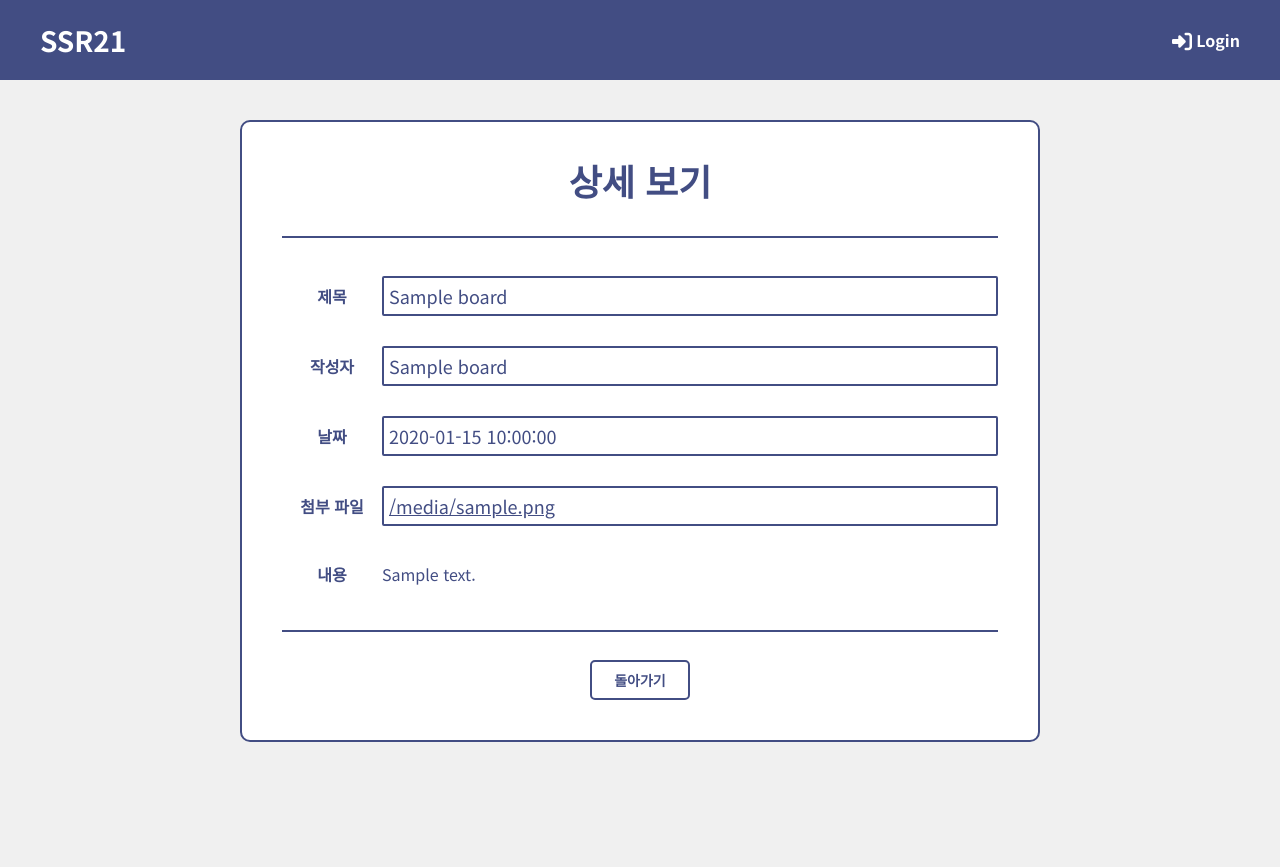
After one commit to Nouh-PROJECT/Nouh, a Flask app: template flask/app/templates/admin/board_view.html in a window 1280 px wide. The commit adds this page. Run offline with Flask 3, Linux system fonts and the light colour scheme; the template is opened without the code that fills it: most values are stand-ins (such as "Sample title", 1, 10 or a date in 2020); parts of the project's set-up code (start-up, migrations or seed data) failed here and were passed over; some libraries are stand-ins or nearby versions.

Commit message:
관리자 페이지에서 게시글 조회 기능 추가

```diff
--- a/flask/app/templates/admin/admin.html
+++ b/flask/app/templates/admin/admin.html
@@ -183,10 +183,11 @@
 
                 // 게시글 데이터를 테이블에 추가
                 data.posts.forEach(post => {
+                    const postUrl = `/admin/board/view/${post.id}`;
                     contentHtml += `
                         <tr>
                             <td>${post.id}</td>
-                            <td>${post.title}</td>
+                            <td><a href="${postUrl}" class="board-title-link">${post.title}</a></td>
                             <td>${post.author}</td>
                             <td>
                                 <button class="delete-button" onclick="deletePost(${post.id})">
--- /dev/null
+++ b/flask/app/templates/admin/board_view.html
@@ -0,0 +1,60 @@
+{% extends "board_base.html" %}
+
+{% block head %}
+<link href="{{ url_for('static', filename='css/board.css') }}" rel="stylesheet" />
+
+{% endblock %}
+
+{% block title %}상세 보기{% endblock %}
+
+{% block content %}
+{% include "nav.html" %}
+<div class="form-wrapper">
+    <form class="form-template quiz-detail" method="post">
+        <h1 class="form-title">상세 보기</h1>
+
+        <hr>
+
+        <div class="form-content">
+            {% if board %}
+            <div class="form-row row-1">
+                <div class="form-column header">제목</div>
+                <div class="form-column"><input type="text" name="board_title" value="{{ board.title }}" disabled></div>
+            </div>
+            <div class="form-row row-2">
+                <div class="form-column header">작성자</div>
+                <div class="form-column"><input type="text" name="board_uname" value="{{ board.uname }}" disabled></div>
+            </div>
+            <div class="form-row row-3">
+                <div class="form-column header">날짜</div>
+                <div class="form-column"><input type="text" name="board_created_at" value="{{ board.created_at }}" disabled></div>
+            </div>
+            {% if board.real_file %}
+            <div class="form-row row-4">
+                <div class="form-column header">첨부 파일</div>
+                <div class="form-column">
+                    <a class="btn btn-primary" href="{{ url_for('board.download_file', enc_file=board.enc_file) }}">
+                        {{ board.real_file }}
+                    </a>
+                </div>
+            </div>
+            {% endif %}
+            {% autoescape false %}
+            <div class="form-row row-5">
+                <div class="form-column header">내용</div>
+                <div class="form-column"><div name="board_content" disabled>{{ board.content }}</div></div>
+            </div>
+            {% endautoescape %}
+            {% else %}
+                <p>게시글을 불러오는 데 실패했습니다.</p>
+            {% endif %}
+        </div>
+
+        <hr>
+
+        <div class="button-area">
+            <a class="button" onclick="history.go(-1)">돌아가기</a>
+        </div>
+    </form>
+</div>
+{% endblock %}
```
Also changed, not shown: flask/app/views/admin.py (+23 -0 lines).
